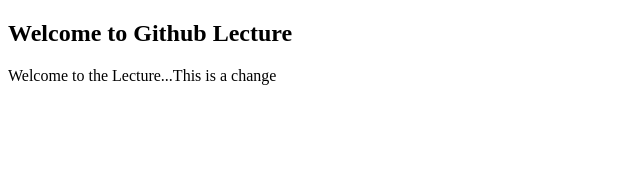
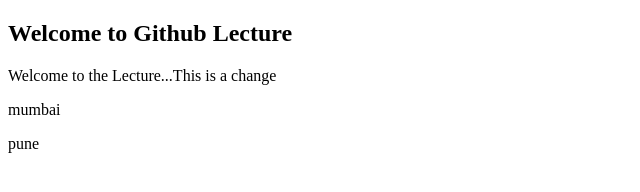
Before and after one commit to ShettySwasthik-1502/Manager, a plain HTML site: page index.html in a window 1280 px wide. Shown: the whole page, without its empty margins (0-640 px from the left). Drawn offline with Linux system fonts and the light colour scheme.

Commit message:
Mumbai dala dusri baar
Pu dala

Pune dala

```diff
--- a/index.html
+++ b/index.html
@@ -8,5 +8,7 @@
 <body>
     <h2>Welcome to Github Lecture</h2>
     <p>Welcome to the Lecture...This is a change</p>
+    <p>mumbai</p>
+    <p>pune</p>
 </body>
 </html>
```
